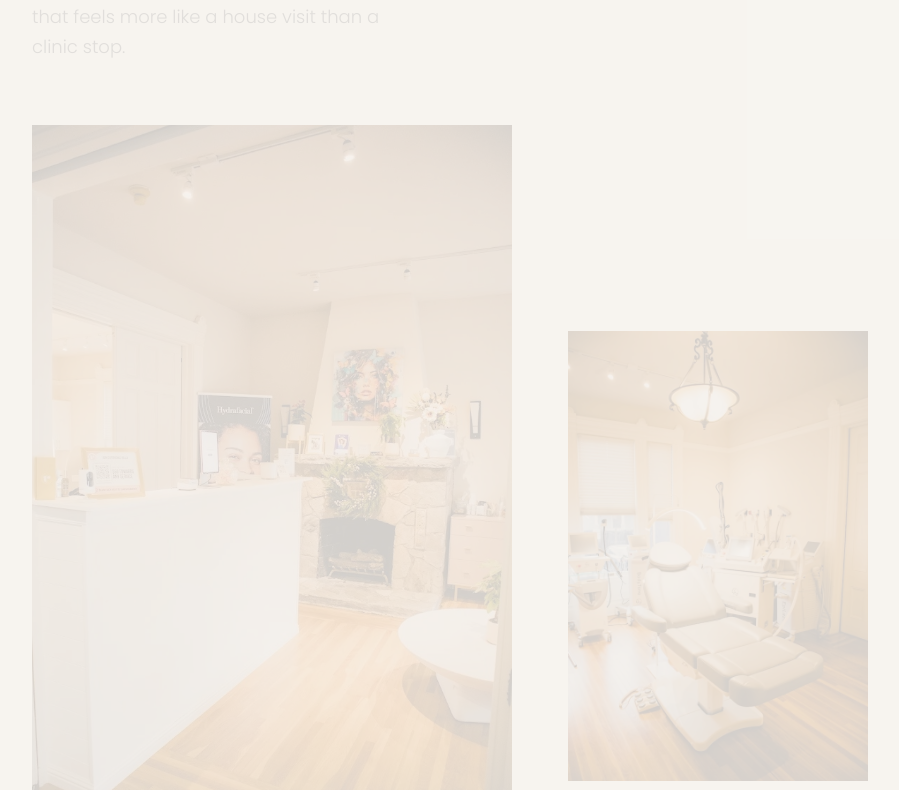
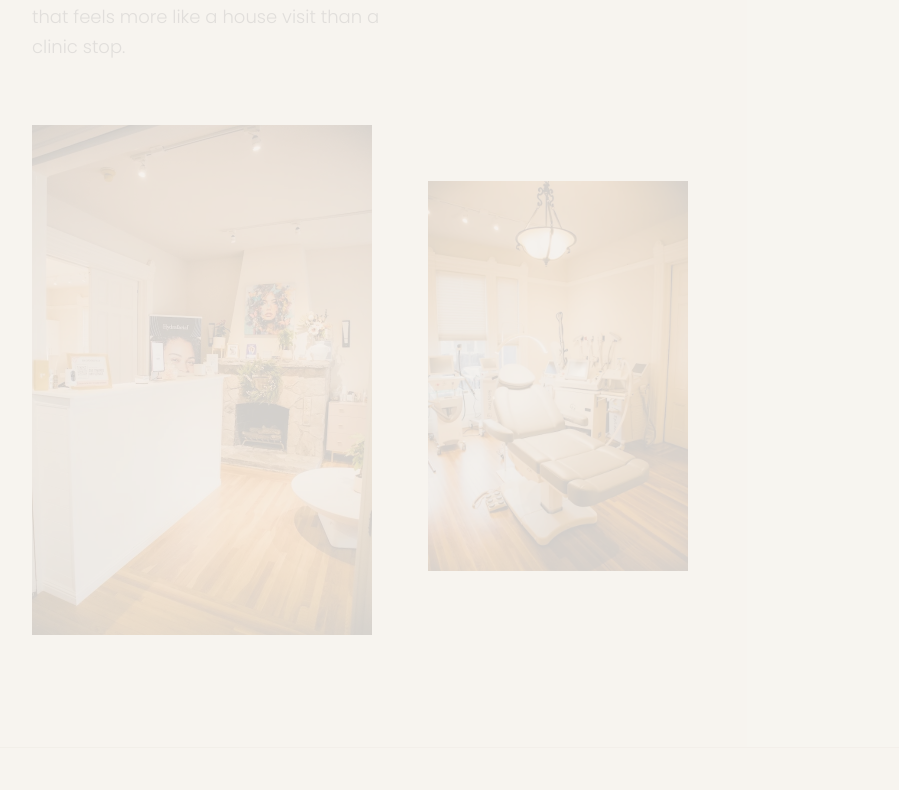
Before and after one commit to zwagner19/rella-aesthetics, a Next.js app: page /locations/napa in a window 1280 px wide. Shown: the part 1090-1880 px from the top of the page, without its empty margins (16-915 px from the left). Built offline with nearby package versions, Linux system fonts and the light colour scheme; no server answers.

Commit message:
Cap Napa interior display to native retina budget
Keep 680×1020 arrival/editorial frames at ≤340 CSS px so 2×
renders do not soft-upscale the chat-upload originals.

```diff
--- a/src/components/location/NapaHousePage.tsx
+++ b/src/components/location/NapaHousePage.tsx
@@ -84,7 +84,8 @@ export function NapaHousePage() {
             Mobile: dominant first, supporting offset — not an equal stack.
           */}
           <div className="flex flex-col gap-8 md:flex-row md:items-end md:gap-10 lg:gap-14">
-            <figure className="w-full max-w-[420px] md:max-w-[480px]">
+            {/* Cap near ≤340 CSS px so 680 native stays ≥2× on retina */}
+            <figure className="w-full max-w-[340px]">
               <div className="relative aspect-[2/3] overflow-hidden bg-oat">
                 <Image
                   src={receptionInterior.src}
@@ -93,11 +94,11 @@ export function NapaHousePage() {
                   height={receptionInterior.nativeHeight}
                   unoptimized
                   className="h-full w-full object-cover object-[center_35%]"
-                  sizes="(min-width: 768px) 480px, 90vw"
+                  sizes="340px"
                 />
               </div>
             </figure>
-            <figure className="w-[78%] max-w-[280px] self-end md:mb-10 md:w-full md:max-w-[300px] md:self-end lg:mb-16">
+            <figure className="w-[72%] max-w-[260px] self-end md:mb-10 md:w-full md:max-w-[260px] md:self-end lg:mb-16">
               <div className="relative aspect-[2/3] overflow-hidden bg-oat">
                 <Image
                   src={treatmentRoom.src}
@@ -106,7 +107,7 @@ export function NapaHousePage() {
                   height={treatmentRoom.nativeHeight}
                   unoptimized
                   className="h-full w-full object-cover object-center"
-                  sizes="(min-width: 768px) 300px, 70vw"
+                  sizes="260px"
                 />
               </div>
             </figure>
@@ -232,7 +233,7 @@ export function NapaHousePage() {
       >
         <div className="mx-auto max-w-[1440px] px-6 md:px-8 lg:px-12">
           <div className="flex justify-end md:pr-[8%]">
-            <figure className="w-full max-w-[420px] md:max-w-[520px]">
+            <figure className="w-full max-w-[340px]">
               <div className="relative aspect-[2/3] overflow-hidden bg-oat">
                 <Image
                   src={treatmentRoom.src}
@@ -241,7 +242,7 @@ export function NapaHousePage() {
                   height={treatmentRoom.nativeHeight}
                   unoptimized
                   className="h-full w-full object-cover object-[center_40%]"
-                  sizes="(min-width: 768px) 520px, 90vw"
+                  sizes="340px"
                 />
               </div>
             </figure>
```
